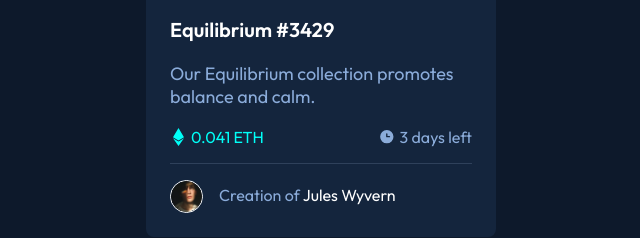
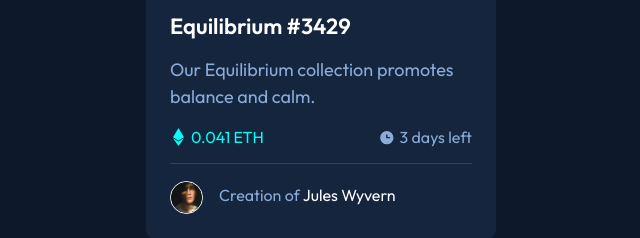
Before and after one commit to lucrevb1/challenges, a plain HTML site: page nft-preview-card-component-main/index.html in a window 1280 px wide. Shown: the part 435-673 px from the top of the page, 319-959 px from the left. Drawn offline with Linux system fonts and the light colour scheme.

Commit message:
Accessibility corrections based off report

```diff
--- a/nft-preview-card-component-main/index.html
+++ b/nft-preview-card-component-main/index.html
@@ -16,11 +16,11 @@
 </head>
 <body>
 
-  <div class="card card--preview">
+  <main class="card card--preview">
     <a href="#" class="preview__image">
       <img src="images/image-equilibrium.jpg" alt="Equilibrium #3429 | Creation of Jules Wyvern">
     </a>
-    <h3><a href="#">Equilibrium #3429</a></h3>
+    <h1><a href="#">Equilibrium #3429</a></h1>
 
     <p>Our Equilibrium collection promotes balance and calm.</p>
 
@@ -31,11 +31,11 @@
 
     <hr>
     <span class="creator-info"><img src="images/image-avatar.png" alt="Jules Wyvern">Creation of <a href="#">Jules Wyvern</a></span>
-  </div>
+  </main>
 
-  <div class="attribution">
+  <footer class="attribution">
     Challenge by <a href="https://www.frontendmentor.io?ref=challenge" target="_blank">Frontend Mentor</a>.
     Coded by <a href="https://github.com/lucrevb1" target="_blank">Lucre van Breda</a>.
-  </div>
+  </footer>
 </body>
 </html>
--- a/nft-preview-card-component-main/styles.scss
+++ b/nft-preview-card-component-main/styles.scss
@@ -34,6 +34,7 @@ body {
 
 p {
   font-size: 1.125rem;
+  line-height: 1.5;
 }
 
 a {
@@ -105,8 +106,13 @@ a {
     }
   }
 
-  h3 {
-    font-size: 1.25rem;
+  h1 {
+    font-size: 1.375rem;
+    margin: 1rem 0;
+  }
+
+  p {
+    margin: 1rem 0;
   }
 
   .sale-details {
```
Also changed, not shown: nft-preview-card-component-main/styles.css, 1 other file.
